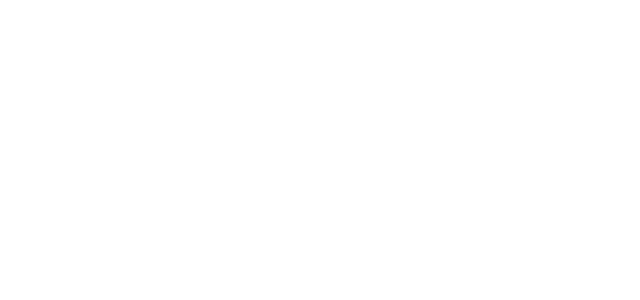
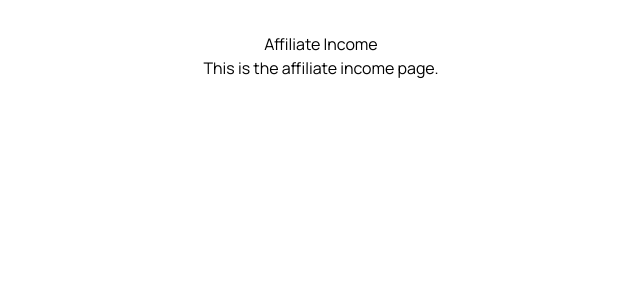
Before and after one commit to vannguyen3009/company_gallery, a React (Vite) app: page /affiliate-income in a window 1280 px wide. Before the commit this address had no page. Shown: the top 300 px of the page, without its empty margins (319-959 px from the left). Built offline with nearby package versions, Linux system fonts and the light colour scheme.

Commit message:
add Affiliate Income page and route

```diff
--- a/src/App.tsx
+++ b/src/App.tsx
@@ -2,6 +2,7 @@ import { BrowserRouter as Router, Routes, Route } from "react-router-dom";
 import "./App.css";
 import AffiliateSharing from "./pages/AffiliateSharing";
 import AffiliateSummary from "./pages/AffiliateSummary";
+import AffiliateIncome from "./pages/AffiliateIncome";
 
 function App() {
   return (
@@ -9,6 +10,7 @@ function App() {
       <Routes>
         <Route path="/affiliate-sharing" element={<AffiliateSharing />} />
         <Route path="/affiliate-summary" element={<AffiliateSummary />} />
+        <Route path="/affiliate-income" element={<AffiliateIncome />} />
       </Routes>
     </Router>
   );
--- /dev/null
+++ b/src/pages/AffiliateIncome.tsx
@@ -0,0 +1,12 @@
+import React from "react";
+
+const AffiliateIncome: React.FC = () => {
+  return (
+    <div>
+      <h1>Affiliate Income</h1>
+      <p>This is the affiliate income page.</p>
+    </div>
+  );
+};
+
+export default AffiliateIncome;
```
